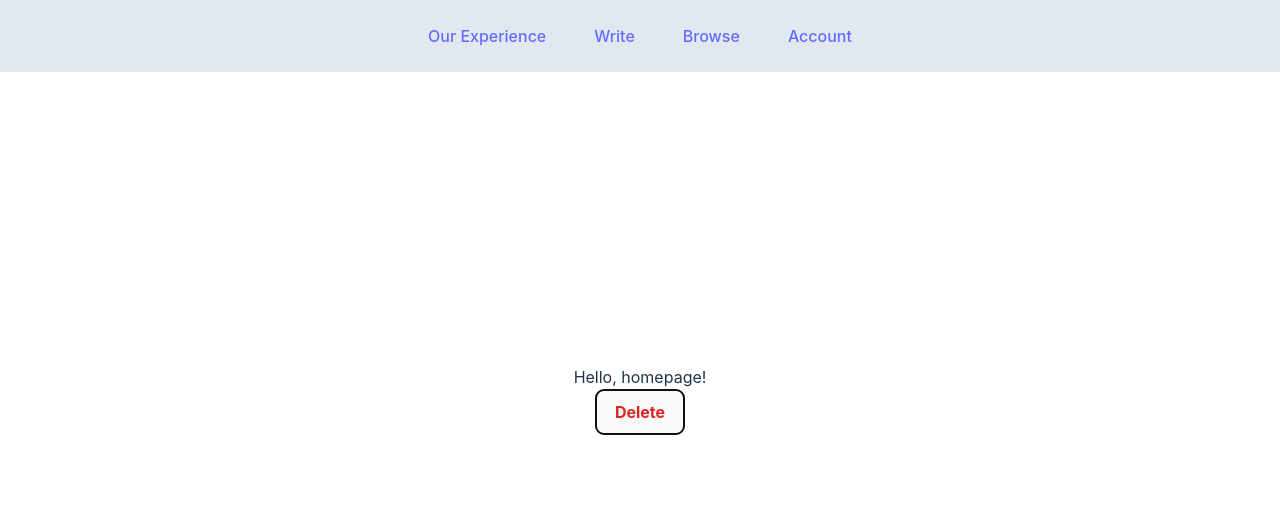
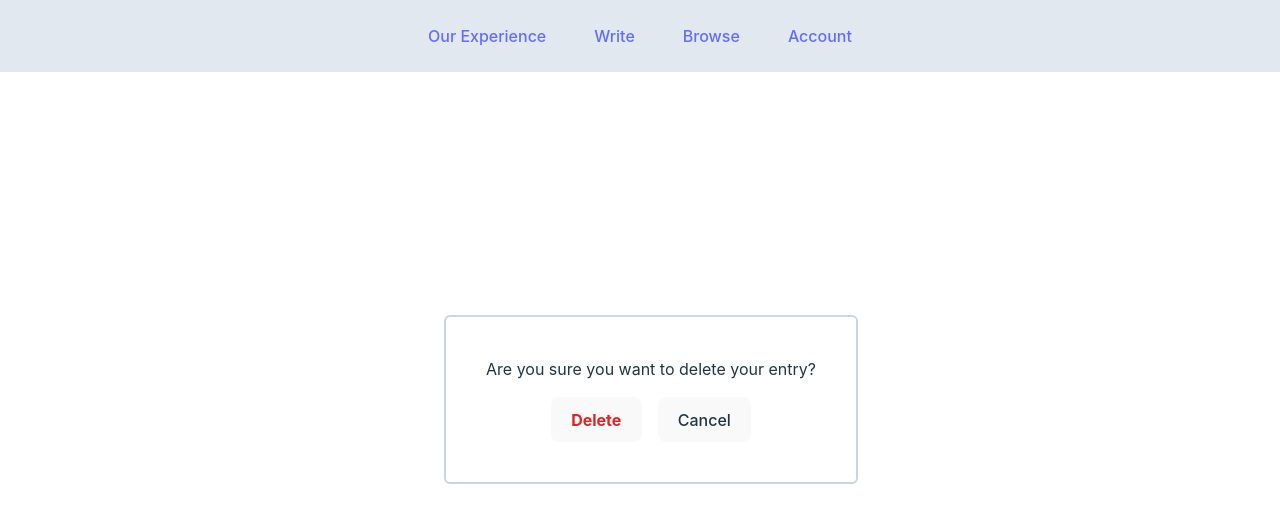
Before and after one commit to mads-bohn/ourexp, a React (Vite) app in the folder ourexp-ui/: page / in a window 1280 px wide. Both pictures are taken after a click on the button "Delete". Shown: the top 522 px of the page. Built offline with nearby package versions, Linux system fonts and the light colour scheme; no server answers.

Commit message:
confirmation modal with styling

```diff
--- a/ourexp-ui/src/components/entries/DeleteButton.jsx
+++ b/ourexp-ui/src/components/entries/DeleteButton.jsx
@@ -1,16 +1,30 @@
-import React from 'react'
+import React, { useState } from 'react'
 import { deleteEntry } from '../../services/deleteEntry'
 
 export default function DeleteButton({id}) {
 
-    const handleClick = async () => {
+    // confirmation modal visibility
+    const [isVisible, setIsVisible] = useState(false);
+
+    const handleDelete = async () => {
         deleteEntry(id);
         // reload page?
     }
 
+    const toggleModal = () => {
+        setIsVisible(!isVisible);
+    }
+
   return (
     <div>
-        <button onClick={handleClick} className='text-red-600 font-bold hover:border-red-600'>Delete</button>
+        <div className={isVisible ? null : 'hidden'}>
+            <div className='fixed top-1/2 left-1/2 ml-[-196px] mt-[-85px] p-8 border-2 border-slate-300 rounded-md bg-white z-50'>
+                <p className='m-2'>Are you sure you want to delete your entry?</p>
+                <button onClick={handleDelete} className='m-2 text-red-600 font-bold hover:border-red-600'>Delete</button>
+                <button onClick={toggleModal} className='m-2'>Cancel</button>
+            </div>
+        </div>
+        <button onClick={toggleModal} className='text-red-600 font-bold hover:border-red-600'>Delete</button>
     </div>
   )
 }
```
